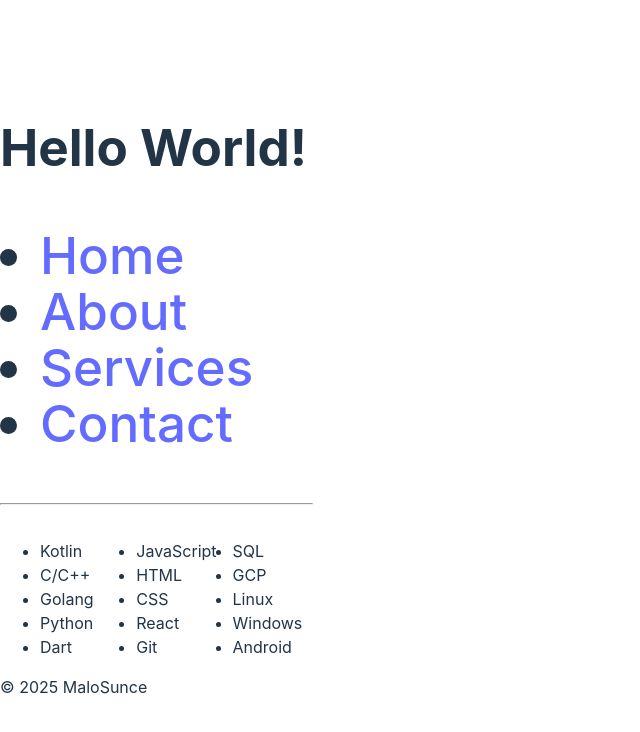
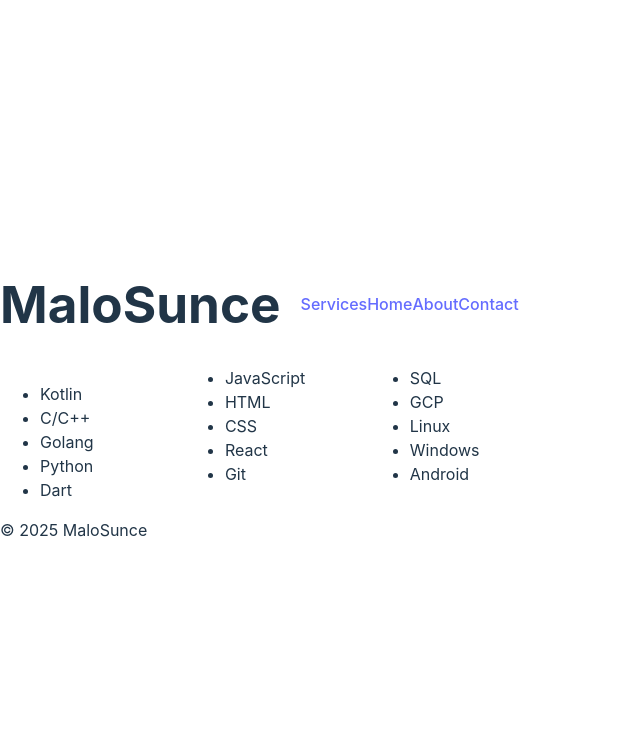
Before and after one commit to MaloSunce/ReactDemo, a React (Vite) app in the folder ReactDemo/: page / in a window 1280 px wide. Shown: the top 732 px of the page, without its empty margins (0-640 px from the left). Built offline with nearby package versions, Linux system fonts and the light colour scheme.

Commit message:
add: Skills.css

```diff
--- a/ReactDemo/src/App.jsx
+++ b/ReactDemo/src/App.jsx
@@ -1,6 +1,6 @@
-import Header from './Header.jsx'
-import Footer from './Footer.jsx'
-import Skills from './Skills.jsx'
+import Header from './header-footer/Header.jsx'
+import Footer from './header-footer/Footer.jsx'
+import Skills from './content/Skills.jsx'
 function App() {
     return (
         <>
--- a/ReactDemo/src/Header.jsx
+++ /dev/null
@@ -1,21 +0,0 @@
-function Header() {
-
-    return (
-        <header>
-            <h1>
-                Hello World!
-                <nav>
-                    <ul>
-                        <li><a href="#">Home</a></li>
-                        <li><a href="#">About</a></li>
-                        <li><a href="#">Services</a></li>
-                        <li><a href="#">Contact</a></li>
-                    </ul>
-                </nav>
-                <hr></hr>
-            </h1>
-        </header>
-    );
-}
-
-export default Header
--- a/ReactDemo/src/Skills.jsx
+++ /dev/null
@@ -1,21 +0,0 @@
-function Skills() {
-    const backend = ["Kotlin", "C/C++", "Golang", "Python", "Dart"]
-    const frontend = ["JavaScript", "HTML", "CSS", "React"]
-    const other = ["Git", "SQL", "GCP", "Linux", "Windows", "Android"]
-
-    const listStyle = {
-        columns: 3,
-        WebkitColumns: 3,
-        MozColumns: 3
-    };
-
-    return (
-        <ul style={listStyle}>
-            {backend.map(skill => <li key={skill}>{skill}</li>)}
-            {frontend.map(skill => <li key={skill}>{skill}</li>)}
-            {other.map(skill => <li key={skill}>{skill}</li>)}
-        </ul>
-    );
-}
-
-export default Skills
--- /dev/null
+++ b/ReactDemo/src/content/Skills.css
@@ -0,0 +1,6 @@
+.Skills{
+    list-style: square;
+    columns: 3;
+    WebkitColumns: 3;
+    MozColumns: 3;
+}
--- /dev/null
+++ b/ReactDemo/src/content/Skills.jsx
@@ -0,0 +1,19 @@
+import './Skills.css'
+
+function Skills() {
+    const backend = ["Kotlin", "C/C++", "Golang", "Python", "Dart"]
+    const frontend = ["JavaScript", "HTML", "CSS", "React"]
+    const other = ["Git", "SQL", "GCP", "Linux", "Windows", "Android"]
+
+    return (
+        <div className="Skills">
+            <ul>
+                {backend.map(skill => <li key={skill}>{skill}</li>)}
+                {frontend.map(skill => <li key={skill}>{skill}</li>)}
+                {other.map(skill => <li key={skill}>{skill}</li>)}
+            </ul>
+        </div>
+    );
+}
+
+export default Skills
--- /dev/null
+++ b/ReactDemo/src/header-footer/Header.css
@@ -0,0 +1,17 @@
+.Header {
+    display: grid;
+    grid-template-areas: "logo nav";
+}
+
+h1 {
+    grid-area: logo;
+}
+
+.Nav {
+    grid-area: nav;
+    display: grid;
+    padding: 20px;
+    grid-template-columns: repeat(4, auto);
+    align-items: center;
+    justify-items: center;
+}
--- /dev/null
+++ b/ReactDemo/src/header-footer/Header.jsx
@@ -0,0 +1,17 @@
+import "./Header.css"
+
+function Header() {
+    return (
+        <header className="Header">
+            <h1>MaloSunce</h1>
+            <nav className="Nav">
+                <a href="#">Services</a>
+                <a href="#">Home</a>
+                <a href="#">About</a>
+                <a href="#">Contact</a>
+            </nav>
+        </header>
+    );
+}
+
+export default Header
```
Also changed, not shown: ReactDemo/src/header-footer/Footer.jsx (renamed from ReactDemo/src/Footer.jsx).
